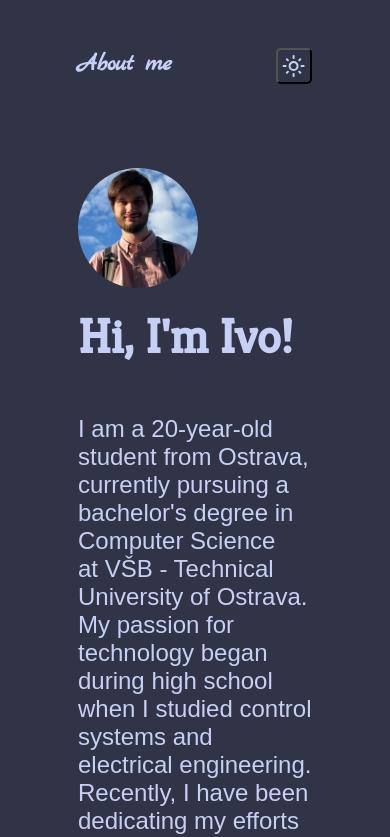
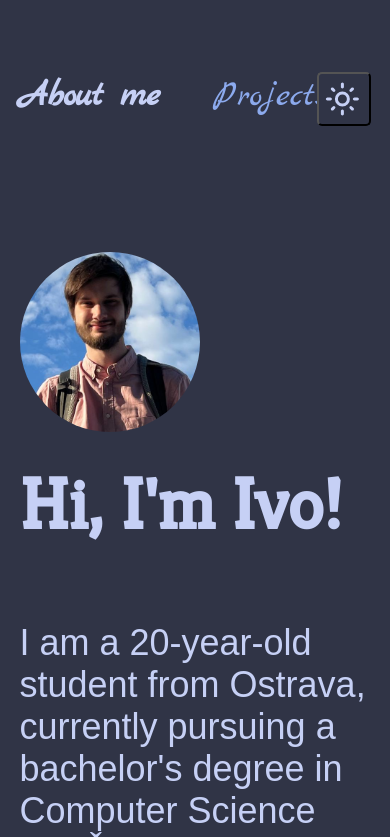
Before and after one commit to ivoslovacek/ivoslovacek.github.io, a plain HTML site: page index.html in a window 390 px wide. Shown: the top 837 px of the page. Drawn offline with Linux system fonts and the light colour scheme; a web font is replaced by a local one.

Commit message:
added support for mobile

```diff
--- a/index.html
+++ b/index.html
@@ -17,6 +17,7 @@
     <div id="container">
         <div id="navbar">
             <a href="index.html"> <span class="current-page"> About me </a></span>
+            <a href="projects/projects.html"> <span> Projects </a></span>
             <div id="theme-button">
                 <button type="button" class="theme-toggle">
                     <svg xmlns="http://www.w3.org/2000/svg" class="button-dark" viewBox="0 0 24 24">
--- a/resources/main.js
+++ b/resources/main.js
@@ -1,3 +1,4 @@
+// theme switcher
 const themeToggleBtn = document.querySelector('.theme-toggle');
 const buttonDark = document.querySelector('.button-dark');
 const buttonLight = document.querySelector('.button-light');
@@ -20,3 +21,34 @@ themeToggleBtn.addEventListener('click', () => {
         buttonLight.style.display = "block";
     }
 });
+
+
+//check if the device is a mobilephone
+function isMobileDevice() {
+    return /Android|webOS|iPhone|iPad|iPod|BlackBerry|IEMobile|Opera Mini/i.test(navigator.userAgent);
+}
+
+const isMobile = isMobileDevice();
+console.log(isMobile)
+
+//change padding to accomodate smaller viewports
+const container = document.getElementById("container");
+
+function resizeWindow() {
+    const windowWidth = window.innerWidth;
+    if (windowWidth < 700 || isMobile) {
+        container.style.padding = '0% 5%';
+    }
+    else {
+        container.style.padding = '0% 20%';
+    }
+
+    if (windowWidth < window.innerHeight) {
+        document.documentElement.style.fontSize = "36px";
+    }
+
+}
+
+resizeWindow();
+
+window.addEventListener('resize', resizeWindow);
--- a/resources/style.css
+++ b/resources/style.css
@@ -19,7 +19,7 @@
     --text-color: #4c4f69;
     --subtext-color: #6c6f85;
     --subtle-color: #8c8fa1;
-    --url-color: #1e66f5;
+    --url-color: #7287fd;
     --selection-color: #acb0be;
 }
 
@@ -39,7 +39,7 @@ html, body {
     background-color: var(--selection-color);
 }
 
-a {
+a, a span{
     color: var(--url-color);
     text-decoration-line: none;
 }
@@ -51,7 +51,6 @@ a .current-page {
 
 
 #container {
-    padding: 0% 20%;
     min-height: 100%;
 }
 
@@ -80,6 +79,11 @@ a .current-page {
     width: 5rem;
     height: 5rem;
     border-radius: 50%;
+}
+
+.portraitsection
+{
+    background: var(--selection-color);
 }
 
 #main h1 {
@@ -119,7 +123,7 @@ a .current-page {
 }
 
 footer {
-    font-size: 18px;
+    font-size: 0.75rem;
     text-align: center;
     position: relative;
     height: 2rem;
```
